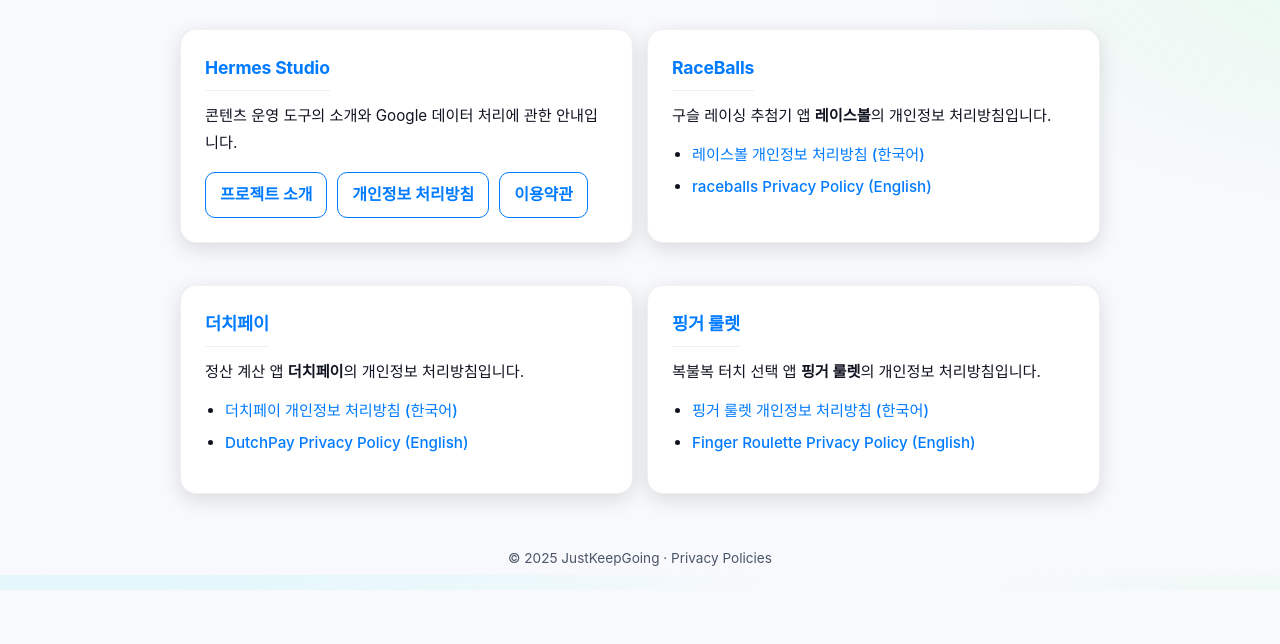
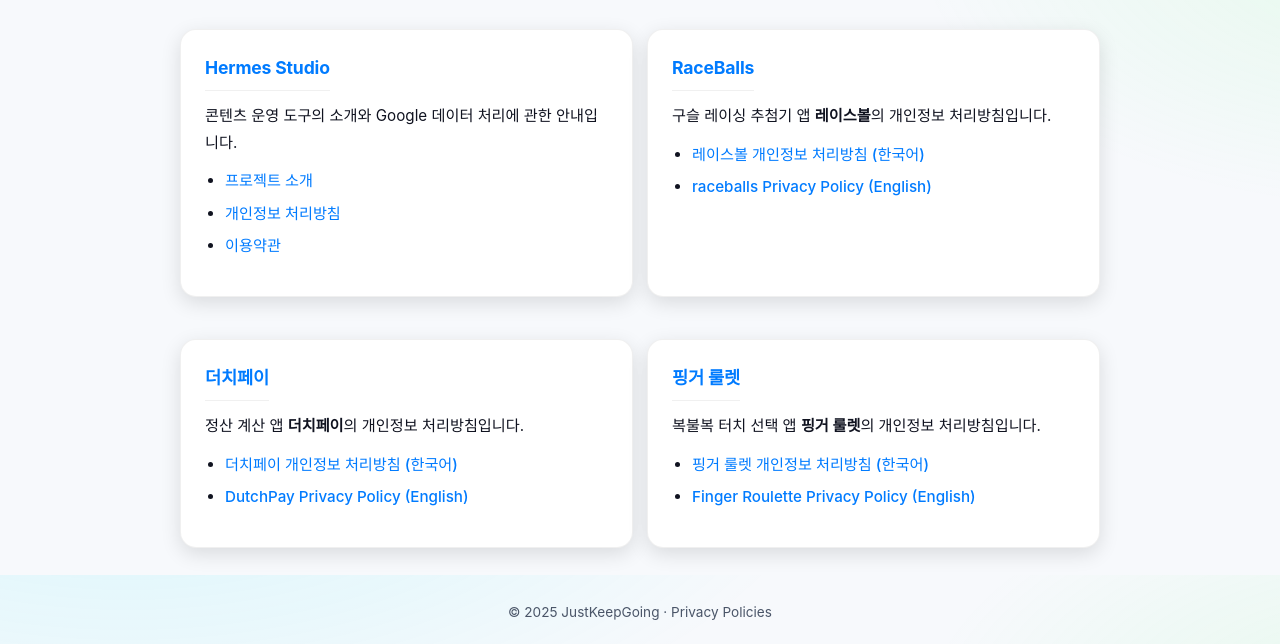
Before and after one commit to justkeepgoing-dev/justkeepgoing-dev.github.io, a plain HTML site: page privacy/index.html in a window 1280 px wide. Shown: the part 225-869 px from the top of the page. Before the commit the page ends 815 px from the top, so only its background shows below. Drawn offline with Linux system fonts and the light colour scheme.

Commit message:
Match Hermes Studio links to privacy list style

```diff
--- a/privacy/index.html
+++ b/privacy/index.html
@@ -21,11 +21,11 @@
       <article class="card">
         <h2>Hermes Studio</h2>
         <p>콘텐츠 운영 도구의 소개와 Google 데이터 처리에 관한 안내입니다.</p>
-        <div class="site-button-group">
-          <a class="site-button" href="/hermes-studio/">프로젝트 소개</a>
-          <a class="site-button" href="/hermes-studio/privacy/">개인정보 처리방침</a>
-          <a class="site-button" href="/hermes-studio/terms/">이용약관</a>
-        </div>
+        <ul>
+          <li><a href="/hermes-studio/">프로젝트 소개</a></li>
+          <li><a href="/hermes-studio/privacy/">개인정보 처리방침</a></li>
+          <li><a href="/hermes-studio/terms/">이용약관</a></li>
+        </ul>
       </article>
       <article class="card">
         <h2>RaceBalls</h2>
```
